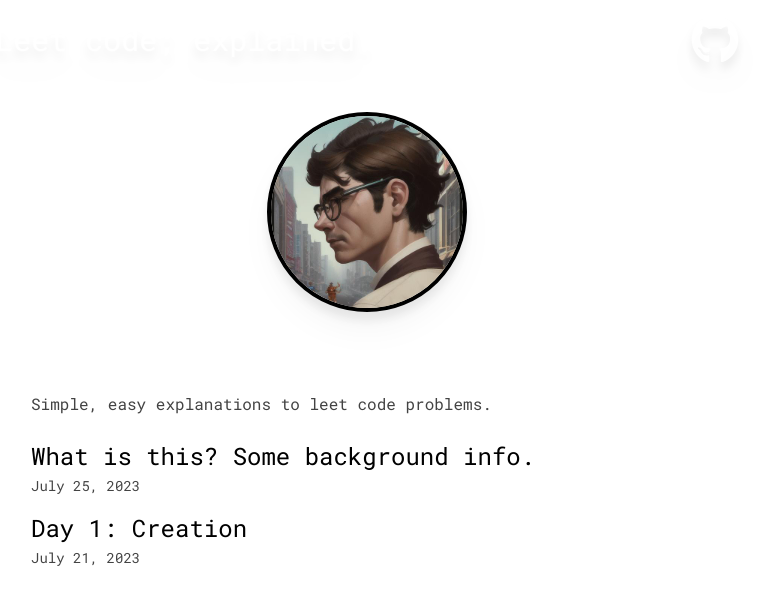
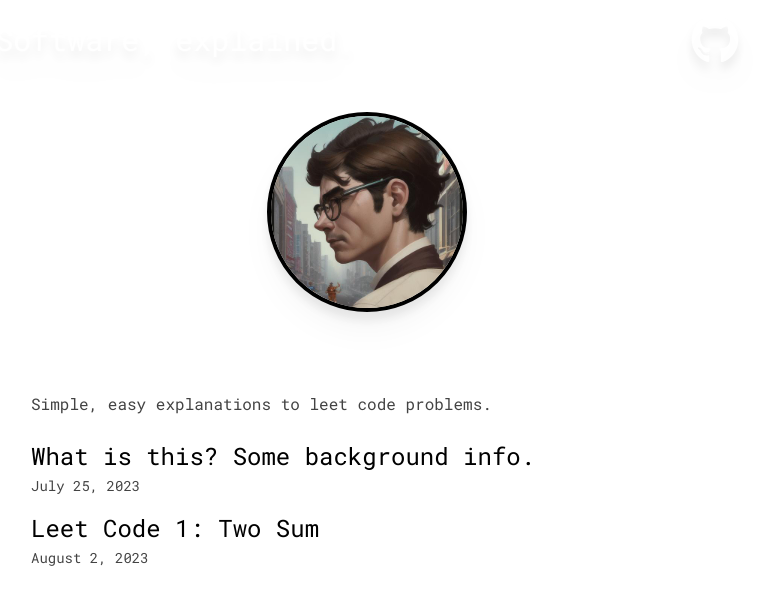
Before and after one commit to ColtG-py/leet-code-explained, a Next.js app: page / in a window 1280 px wide. Shown: the top 604 px of the page, without its empty margins (273-1037 px from the left). Built offline with nearby package versions, Linux system fonts and the light colour scheme.

Commit message:
about page rev, navbar rev, chap 1 two sum

```diff
--- a/app/components/Navbar.tsx
+++ b/app/components/Navbar.tsx
@@ -8,7 +8,7 @@ export default function Navbar() {
             <div className="prose prose-xl mx-auto flex justify-between flex-col sm:flex-row">
                 <h1 className={`${robotoMono.className} underlinetext-3xl font-extrabold grid place-content-center mb-2 md:mb-0 text-3xl font-bold grid place-content-center mb-2 md:mb-0`} >
                     <Link href="/" className="text-white-700 text-white/90 no-underline hover:text-white">
-                        Leet code; explained.
+                        Software, explained.
                     </Link>
                 </h1>
                 <div className="flex flex-row justify-center sm:justify-evenly align-middle gap-4 text-white text-4xl lg:text-5xl">
--- a/posts/ch1-test.md
+++ b/posts/ch1-test.md
@@ -1,9 +1,5 @@
 ---
-title: 'Day 1: Creation'
-date: '2023-07-21'
+title: 'Leet Code 1: Two Sum'
+date: '2023-08-02'
 chapter: '1'
 ---
-
-![The San Juan Mountains are beautiful!](/images/chap-1-header-draft.png "San Juan Mountains")
-
-Late in July during the year of 2023, three friends sat down for another **adventure**. This digital **adventure** would take place in Azeroth; a common haunt for them over the years. Inspired by previous literature and in-game companion texts, these friends decided to chronicle their experiences on this adventure in order to share and capture the magic of perma-death games. This is that chronicle.
```
